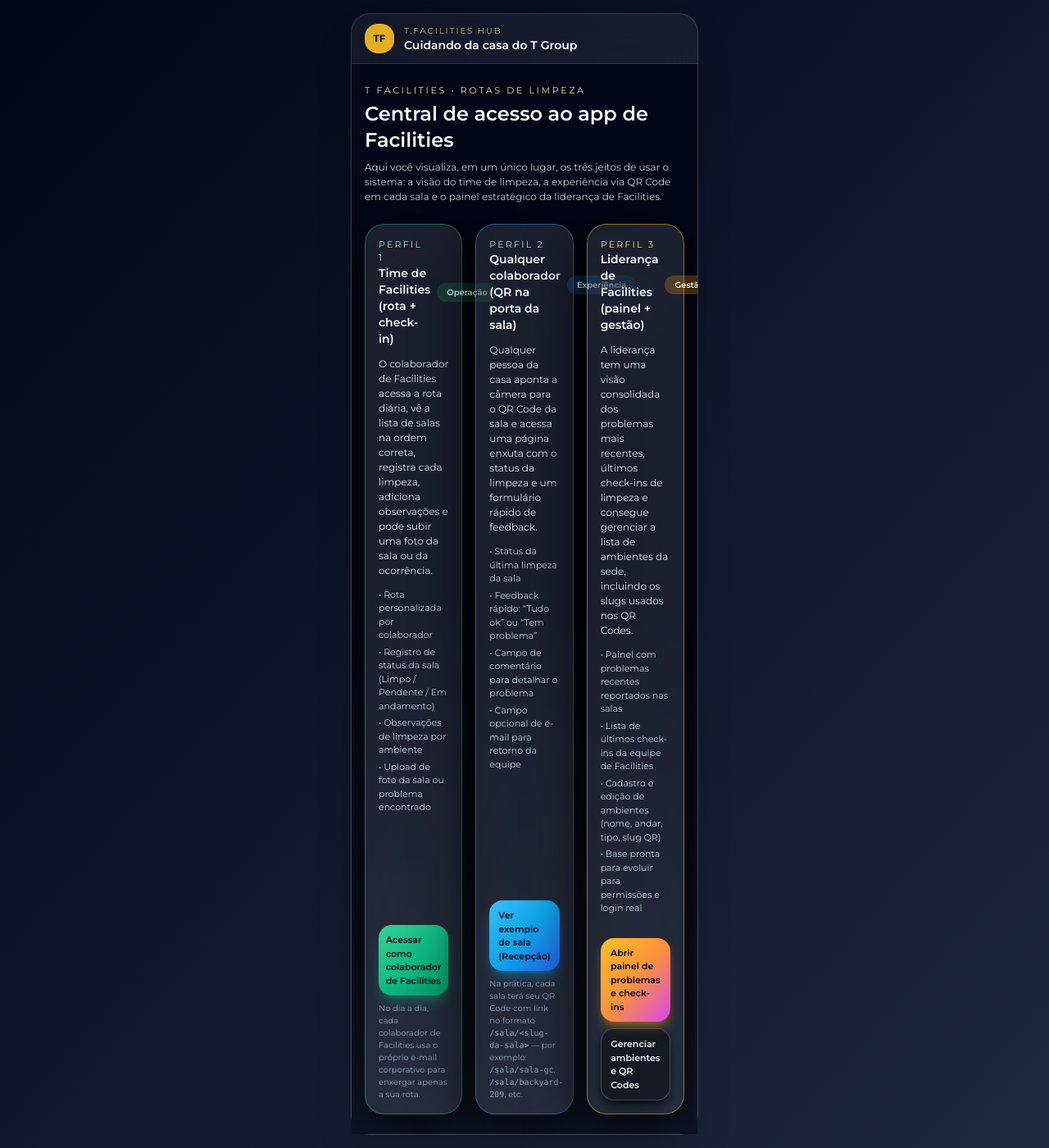
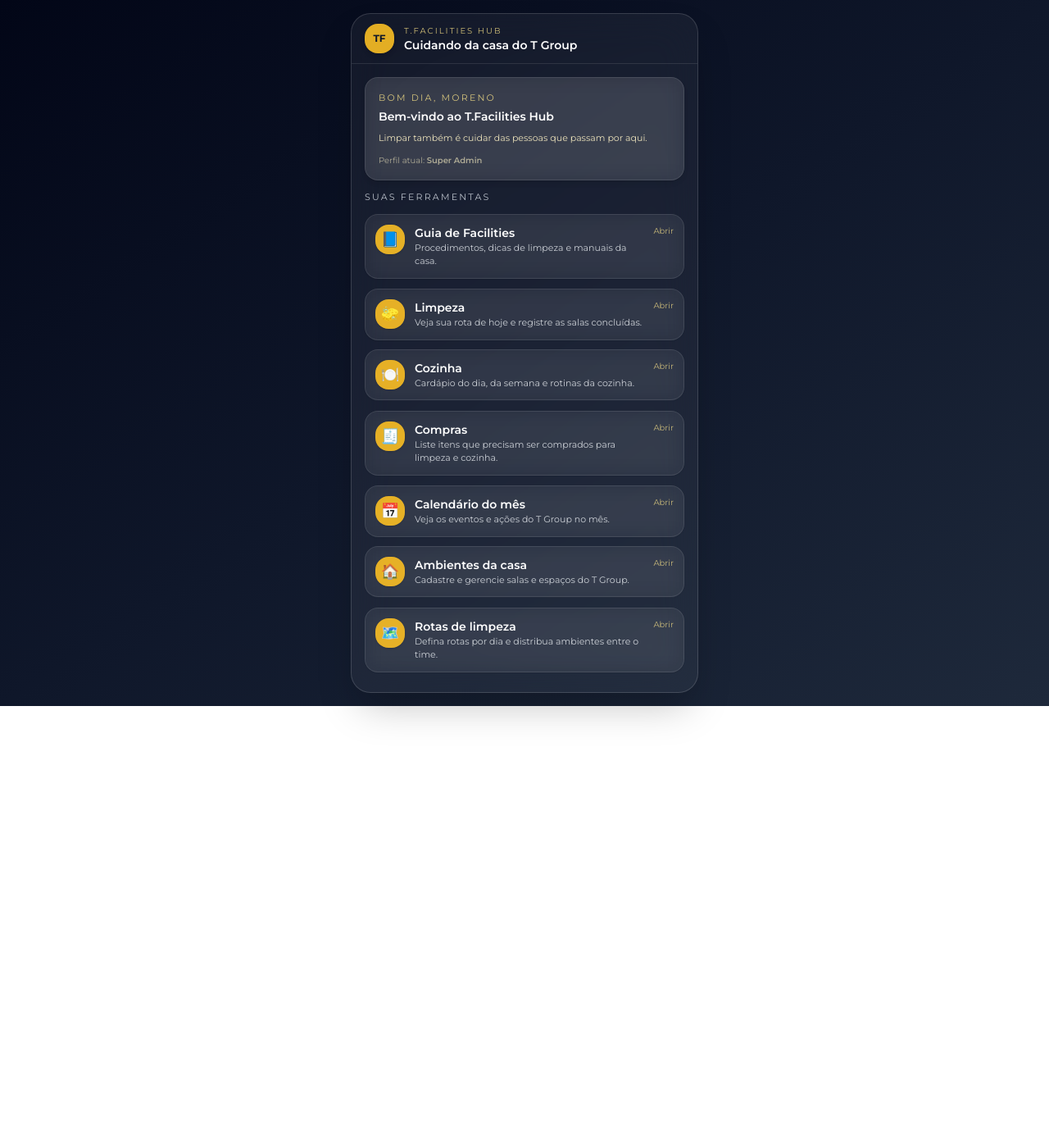
Before and after one commit to morenotgroup/t-facilities-rotas, a Next.js app: page / in a window 1280 px wide. Shown: the whole page at 82% size. After the commit the page ends 861 px from the top, so only its background shows below. Built offline with nearby package versions, Linux system fonts and the light colour scheme.

Commit message:
Update page.tsx

```diff
--- a/app/page.tsx
+++ b/app/page.tsx
@@ -1,164 +1,82 @@
+// app/page.tsx
 import Link from 'next/link'
+import { mockCurrentUser } from '@/lib/roles'
+import { visibleMenusForRole } from '@/lib/menu'
+
+function getSaudacao(): string {
+  const h = new Date().getHours()
+  if (h < 12) return 'Bom dia'
+  if (h < 18) return 'Boa tarde'
+  return 'Boa noite'
+}
+
+// Mensagens simples de motivação (pode virar tabela depois)
+const mensagens = [
+  'Cada sala limpa é um pouco mais de conforto pra todo mundo.',
+  'Seu trabalho faz o T Group parecer casa de verdade, não só escritório.',
+  'Limpar também é cuidar das pessoas que passam por aqui.',
+  'Organização não é detalhe, é parte da experiência T Group.',
+]
+
+function getMensagemMotivacao() {
+  const index = new Date().getDate() % mensagens.length
+  return mensagens[index]
+}
 
 export default function HomePage() {
+  const user = mockCurrentUser
+  const saudacao = getSaudacao()
+  const menus = visibleMenusForRole(user.role)
+  const mensagem = getMensagemMotivacao()
+
   return (
-    <main className="min-h-screen bg-gradient-to-b from-slate-950 via-slate-950 to-slate-900 px-4 py-6 text-slate-50">
-      {/* Cabeçalho */}
-      <header className="mb-6">
-        <p className="text-[11px] uppercase tracking-[0.24em] text-amber-200">
-          T Facilities • Rotas de limpeza
+    <div className="flex h-full flex-col gap-3 px-4 py-4">
+      {/* Topo com saudação */}
+      <section className="rounded-2xl border border-white/10 bg-white/10 p-4 shadow-md backdrop-blur-md">
+        <p className="text-[11px] uppercase tracking-[0.2em] text-amber-200/80">
+          {saudacao}, {user.name}
         </p>
-        <h1 className="mt-1 text-2xl font-semibold">
-          Central de acesso ao app de Facilities
-        </h1>
-        <p className="mt-2 max-w-xl text-[12px] text-slate-300">
-          Aqui você visualiza, em um único lugar, os três jeitos de usar o sistema:
-          a visão do time de limpeza, a experiência via QR Code em cada sala e o
-          painel estratégico da liderança de Facilities.
+        <p className="mt-1 text-sm font-semibold text-white">
+          Bem-vindo ao T.Facilities Hub
         </p>
-      </header>
+        <p className="mt-2 text-[11px] text-amber-100/90">{mensagem}</p>
 
-      {/* Grid de cards */}
-      <section className="grid gap-4 md:grid-cols-3">
-        {/* Card 1 – Colaborador de Facilities */}
-        <article className="group flex flex-col rounded-3xl border border-emerald-400/40 bg-white/10 p-4 shadow-[0_20px_70px_rgba(0,0,0,0.85)] backdrop-blur-3xl">
-          <div className="mb-3 flex items-center justify-between gap-2">
-            <div>
-              <p className="text-[11px] uppercase tracking-[0.2em] text-emerald-200">
-                Perfil 1
-              </p>
-              <h2 className="text-sm font-semibold">
-                Time de Facilities (rota + check-in)
-              </h2>
-            </div>
-            <span className="rounded-full bg-emerald-500/20 px-3 py-1 text-[10px] font-semibold text-emerald-50">
-              Operação
-            </span>
-          </div>
+        <p className="mt-3 text-[10px] text-amber-100/60">
+          Perfil atual:{' '}
+          <span className="font-semibold">
+            {user.role === 'SUPER_ADMIN' && 'Super Admin'}
+            {user.role === 'LIDER_FACILITIES' && 'Líder de Facilities'}
+            {user.role === 'LIMPEZA' && 'Time de Limpeza'}
+            {user.role === 'COZINHA' && 'Cozinha'}
+          </span>
+        </p>
+      </section>
 
-          <p className="text-[12px] text-slate-200">
-            O colaborador de Facilities acessa a rota diária, vê a lista de salas
-            na ordem correta, registra cada limpeza, adiciona observações e pode
-            subir uma foto da sala ou da ocorrência.
-          </p>
+      {/* Menus */}
+      <section className="flex flex-1 flex-col gap-3 pb-2">
+        <p className="text-[11px] uppercase tracking-[0.2em] text-slate-200/80">
+          Suas ferramentas
+        </p>
 
-          <ul className="mt-3 space-y-1 text-[11px] text-slate-300">
-            <li>• Rota personalizada por colaborador</li>
-            <li>• Registro de status da sala (Limpo / Pendente / Em andamento)</li>
-            <li>• Observações de limpeza por ambiente</li>
-            <li>• Upload de foto da sala ou problema encontrado</li>
-          </ul>
-
-          <div className="mt-4 flex-1" />
-
-          <div className="mt-3">
-            <Link
-              href="/minha-rota"
-              className="inline-flex w-full items-center justify-center rounded-2xl bg-gradient-to-br from-emerald-400 via-emerald-500 to-emerald-600 px-4 py-2.5 text-[11px] font-semibold text-slate-950 shadow-lg shadow-emerald-500/40 transition group-hover:brightness-110"
-            >
-              Acessar como colaborador de Facilities
+        <div className="grid grid-cols-1 gap-3">
+          {menus.map((menu) => (
+            <Link key={menu.id} href={menu.href}>
+              <div className="group flex items-start gap-3 rounded-2xl border border-white/10 bg-white/5 p-3 shadow-sm backdrop-blur-md transition hover:border-amber-300/60 hover:bg-white/10 hover:shadow-lg">
+                <div className="flex h-9 w-9 items-center justify-center rounded-2xl bg-amber-400/90 text-lg shadow">
+                  <span>{menu.icon}</span>
+                </div>
+                <div className="flex flex-1 flex-col">
+                  <p className="text-sm font-semibold text-white">{menu.label}</p>
+                  <p className="text-[11px] text-slate-100/80">{menu.description}</p>
+                </div>
+                <div className="text-[10px] text-amber-200/70 group-hover:text-amber-100">
+                  Abrir
+                </div>
+              </div>
             </Link>
-            <p className="mt-2 text-[10px] text-slate-400">
-              No dia a dia, cada colaborador de Facilities usa o próprio e-mail
-              corporativo para enxergar apenas a sua rota.
-            </p>
-          </div>
-        </article>
-
-        {/* Card 2 – Colaborador qualquer (QR Code) */}
-        <article className="group flex flex-col rounded-3xl border border-sky-400/40 bg-white/10 p-4 shadow-[0_20px_70px_rgba(0,0,0,0.85)] backdrop-blur-3xl">
-          <div className="mb-3 flex items-center justify-between gap-2">
-            <div>
-              <p className="text-[11px] uppercase tracking-[0.2em] text-sky-200">
-                Perfil 2
-              </p>
-              <h2 className="text-sm font-semibold">
-                Qualquer colaborador (QR na porta da sala)
-              </h2>
-            </div>
-            <span className="rounded-full bg-sky-500/20 px-3 py-1 text-[10px] font-semibold text-sky-50">
-              Experiência
-            </span>
-          </div>
-
-          <p className="text-[12px] text-slate-200">
-            Qualquer pessoa da casa aponta a câmera para o QR Code da sala e acessa
-            uma página enxuta com o status da limpeza e um formulário rápido de
-            feedback.
-          </p>
-
-          <ul className="mt-3 space-y-1 text-[11px] text-slate-300">
-            <li>• Status da última limpeza da sala</li>
-            <li>• Feedback rápido: “Tudo ok” ou “Tem problema”</li>
-            <li>• Campo de comentário para detalhar o problema</li>
-            <li>• Campo opcional de e-mail para retorno da equipe</li>
-          </ul>
-
-          <div className="mt-4 flex-1" />
-
-          <div className="mt-3 space-y-2">
-            <Link
-              href="/sala/recepcao"
-              className="inline-flex w-full items-center justify-center rounded-2xl bg-gradient-to-br from-sky-400 via-sky-500 to-blue-600 px-4 py-2.5 text-[11px] font-semibold text-slate-950 shadow-lg shadow-sky-500/40 transition group-hover:brightness-110"
-            >
-              Ver exemplo de sala (Recepção)
-            </Link>
-            <p className="text-[10px] text-slate-400">
-              Na prática, cada sala terá seu QR Code com link no formato{' '}
-              <span className="font-mono">/sala/&lt;slug-da-sala&gt;</span> — por
-              exemplo: <span className="font-mono">/sala/sala-gc</span>,{' '}
-              <span className="font-mono">/sala/backyard-209</span>, etc.
-            </p>
-          </div>
-        </article>
-
-        {/* Card 3 – Líder de Facilities (painel + cadastros) */}
-        <article className="group flex flex-col rounded-3xl border border-amber-400/50 bg-white/10 p-4 shadow-[0_20px_70px_rgba(0,0,0,0.85)] backdrop-blur-3xl">
-          <div className="mb-3 flex items-center justify-between gap-2">
-            <div>
-              <p className="text-[11px] uppercase tracking-[0.2em] text-amber-200">
-                Perfil 3
-              </p>
-              <h2 className="text-sm font-semibold">
-                Liderança de Facilities (painel + gestão)
-              </h2>
-            </div>
-            <span className="rounded-full bg-amber-500/25 px-3 py-1 text-[10px] font-semibold text-amber-50">
-              Gestão
-            </span>
-          </div>
-
-          <p className="text-[12px] text-slate-200">
-            A liderança tem uma visão consolidada dos problemas mais recentes,
-            últimos check-ins de limpeza e consegue gerenciar a lista de ambientes
-            da sede, incluindo os slugs usados nos QR Codes.
-          </p>
-
-          <ul className="mt-3 space-y-1 text-[11px] text-slate-300">
-            <li>• Painel com problemas recentes reportados nas salas</li>
-            <li>• Lista de últimos check-ins da equipe de Facilities</li>
-            <li>• Cadastro e edição de ambientes (nome, andar, tipo, slug QR)</li>
-            <li>• Base pronta para evoluir para permissões e login real</li>
-          </ul>
-
-          <div className="mt-4 flex-1" />
-
-          <div className="mt-3 space-y-2">
-            <Link
-              href="/painel-facilities"
-              className="inline-flex w-full items-center justify-center rounded-2xl bg-gradient-to-br from-amber-400 via-orange-400 to-fuchsia-500 px-4 py-2.5 text-[11px] font-semibold text-slate-950 shadow-lg shadow-amber-500/40 transition group-hover:brightness-110"
-            >
-              Abrir painel de problemas e check-ins
-            </Link>
-            <Link
-              href="/admin/ambientes"
-              className="inline-flex w-full items-center justify-center rounded-2xl border border-white/20 bg-black/40 px-4 py-2.5 text-[11px] font-semibold text-slate-100 shadow-lg shadow-black/60 transition group-hover:border-amber-300/60 group-hover:text-amber-50"
-            >
-              Gerenciar ambientes e QR Codes
-            </Link>
-          </div>
-        </article>
+          ))}
+        </div>
       </section>
-    </main>
+    </div>
   )
 }
```
